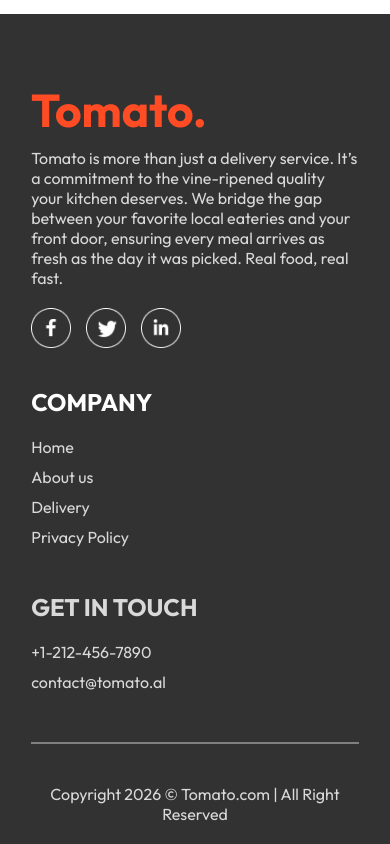
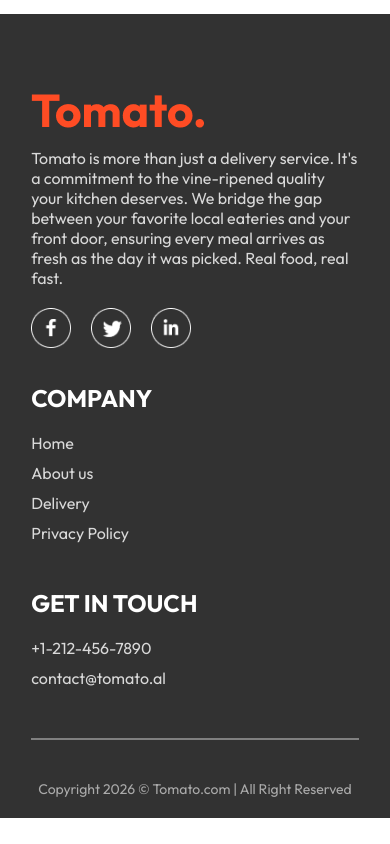
Before and after one commit to kleo2006/food-delivery, a React (Vite) app: page /order in a window 390 px wide. Shown: the part 1062-1906 px from the top of the page. After the commit the page ends 1880 px from the top, so only its background shows below. Built offline with nearby package versions, Linux system fonts and the light colour scheme.

Commit message:
add footer functionalities

```diff
--- a/src/components/Footer/Footer.css
+++ b/src/components/Footer/Footer.css
@@ -1,4 +1,4 @@
-.footer{
+/* .footer{
     color: #d9d9d9;
     background-color: #323232;
     display: flex;
@@ -51,4 +51,123 @@
     .footer-copyright{
         text-align: center;
     }
- }
+ } */
+
+ .footer {
+    color: #d9d9d9;
+    background-color: #323232;
+    display: flex;
+    flex-direction: column;
+    align-items: center;
+    gap: 20px;
+    padding: 20px 8vw;
+    padding-top: 80px;
+    margin-top: 100px;
+}
+
+.footer-content {
+    width: 100%;
+    display: grid;
+    grid-template-columns: 2fr 1fr 1fr;
+    gap: 80px;
+}
+
+.footer-content-left,
+.footer-content-center,
+.footer-content-right {
+    display: flex;
+    flex-direction: column;
+    align-items: start;
+    gap: 20px;
+}
+
+.footer-content-left li,
+.footer-content-center li,
+.footer-content-right li {
+    list-style: none;
+    margin-bottom: 10px;
+}
+
+.footer-content-center h2,
+.footer-content-right h2 {
+    color: white;
+}
+
+/* ── Clickable nav links ── */
+.footer-content-center ul li {
+    cursor: pointer;
+    transition: 0.2s;
+}
+
+.footer-content-center ul li:hover {
+    color: tomato;
+}
+
+.footer-content-center ul li a {
+    color: #d9d9d9;
+    text-decoration: none;
+    transition: 0.2s;
+}
+
+.footer-content-center ul li a:hover {
+    color: tomato;
+}
+
+/* ── Clickable contact links ── */
+.footer-content-right ul li a {
+    color: #d9d9d9;
+    text-decoration: none;
+    transition: 0.2s;
+}
+
+.footer-content-right ul li a:hover {
+    color: tomato;
+}
+
+/* ── Social Icons ── */
+.footer-social-icons {
+    display: flex;
+    gap: 5px;
+}
+
+.footer-social-icons a {
+    display: inline-flex;
+    transition: 0.2s;
+}
+
+.footer-social-icons a:hover {
+    transform: translateY(-3px);
+    opacity: 0.8;
+}
+
+.footer-social-icons img {
+    width: 40px;
+    margin-right: 15px;
+    cursor: pointer;
+}
+
+.footer hr {
+    width: 100%;
+    height: 2px;
+    margin: 20px 0;
+    background-color: gray;
+    border: none;
+}
+
+.footer-copyright {
+    font-size: 14px;
+    color: #aaa;
+}
+
+/* ── Mobile ── */
+@media (max-width: 750px) {
+    .footer-content {
+        display: flex;
+        flex-direction: column;
+        gap: 35px;
+    }
+
+    .footer-copyright {
+        text-align: center;
+    }
+}
--- a/src/components/Footer/Footer.jsx
+++ b/src/components/Footer/Footer.jsx
@@ -1,44 +1,77 @@
 import React from 'react'
 import "./Footer.css"
 import { assets } from '../../assets/frontend_assets/assets'
+import { Link, useNavigate } from 'react-router-dom'
+
 const Footer = () => {
+  const navigate = useNavigate();
+
+  const scrollToTop = () => {
+    navigate("/");
+    setTimeout(() => window.scrollTo({ top: 0, behavior: "smooth" }), 100);
+  }
+
+  const scrollToSection = (id) => {
+    navigate("/");
+    setTimeout(() => {
+      const el = document.getElementById(id);
+      if (el) el.scrollIntoView({ behavior: "smooth", block: "start" });
+    }, 100);
+  }
+
   return (
     <div className="footer" id="footer">
       <div className="footer-content">
+
+        {/* Left */}
         <div className="footer-content-left">
-     <img src={assets.logo} alt=""/>
+          <img src={assets.logo} alt="logo" />
           <p>Tomato is more than just a delivery service.
-         It’s a commitment to the vine-ripened quality your
+            It's a commitment to the vine-ripened quality your
             kitchen deserves. We bridge the gap between your
             favorite local eateries and your front door,
             ensuring every meal arrives as fresh as the
             day it was picked. Real food, real fast.</p>
           <div className="footer-social-icons">
-        <img src={assets.facebook_icon} alt="" />
-        <img src={assets.twitter_icon} alt="" />
-        <img src={assets.linkedin_icon} alt="" />
+            <a href="https://facebook.com" target="_blank" rel="noreferrer">
+              <img src={assets.facebook_icon} alt="Facebook" />
+            </a>
+            <a href="https://twitter.com" target="_blank" rel="noreferrer">
+              <img src={assets.twitter_icon} alt="Twitter" />
+            </a>
+            <a href="https://linkedin.com" target="_blank" rel="noreferrer">
+              <img src={assets.linkedin_icon} alt="LinkedIn" />
+            </a>
           </div>
         </div>
+
+        {/* Center */}
         <div className="footer-content-center">
           <h2>COMPANY</h2>
           <ul>
-        <li>Home</li>
-        <li>About us</li>
-        <li>Delivery</li>
-        <li>Privacy Policy</li>
+            <li onClick={scrollToTop}>Home</li>
+            <li onClick={() => scrollToSection("explore-menu")}>About us</li>
+            <li onClick={() => scrollToSection("app-download")}>Delivery</li>
+            <li><Link to="/privacy-policy">Privacy Policy</Link></li>
           </ul>
         </div>
+
+        {/* Right */}
         <div className="footer-content-right">
           <h2>GET IN TOUCH</h2>
           <ul>
-          <li>+1-212-456-7890</li>
-          <li>contact@tomato.al</li>
+            <li>
+              <a href="tel:+12124567890">+1-212-456-7890</a>
+            </li>
+            <li>
+              <a href="mailto:contact@tomato.al">contact@tomato.al</a>
+            </li>
           </ul>
         </div>
+
       </div>
       <hr />
-    <p className="footer-copyright">Copyright 2026 © Tomato.com | All Right Reserved </p>
-
+      <p className="footer-copyright">Copyright 2026 © Tomato.com | All Right Reserved</p>
     </div>
   )
 }
```
Lines whose indentation alone changed are shown as unchanged.
